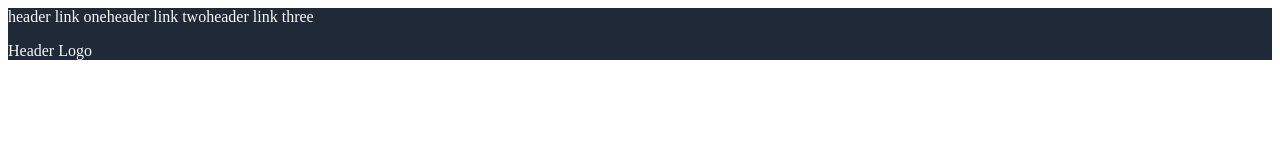
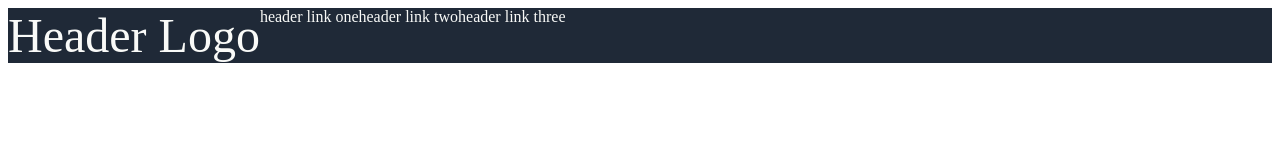
Before and after one commit to p3rc1/top-landing-page, a plain HTML site: page index.html in a window 1280 px wide. Drawn offline with Linux system fonts and the light colour scheme.

Commit message:
Join Header logo to top-menu. Adding proporties to Header Logo with an ID.

```diff
--- a/index.html
+++ b/index.html
@@ -10,12 +10,13 @@
                 <li>header link three</li>
             </ul>
             -->
-            <div class="top-right-menu">
+            <div class="top-menu">
+                <div id="header-logo">Header Logo</div>
                 <div>header link one</div>
                 <div>header link two</div>
                 <div>header link three</div>
             </div>
-            <p class="top-left-logo">Header Logo</p>
+            <!-- <p class="top-left-logo">Header Logo</p> -->
         </div>
     </head>
     <body></body>
--- a/style.css
+++ b/style.css
@@ -3,6 +3,11 @@
     color: #f9faf8;
 }
 
-.top-right-menu {
+.top-menu {
     display: flex;
 }
+
+#header-logo {
+    font-size: 48px;
+    color: #f9faf8;
+}
```
